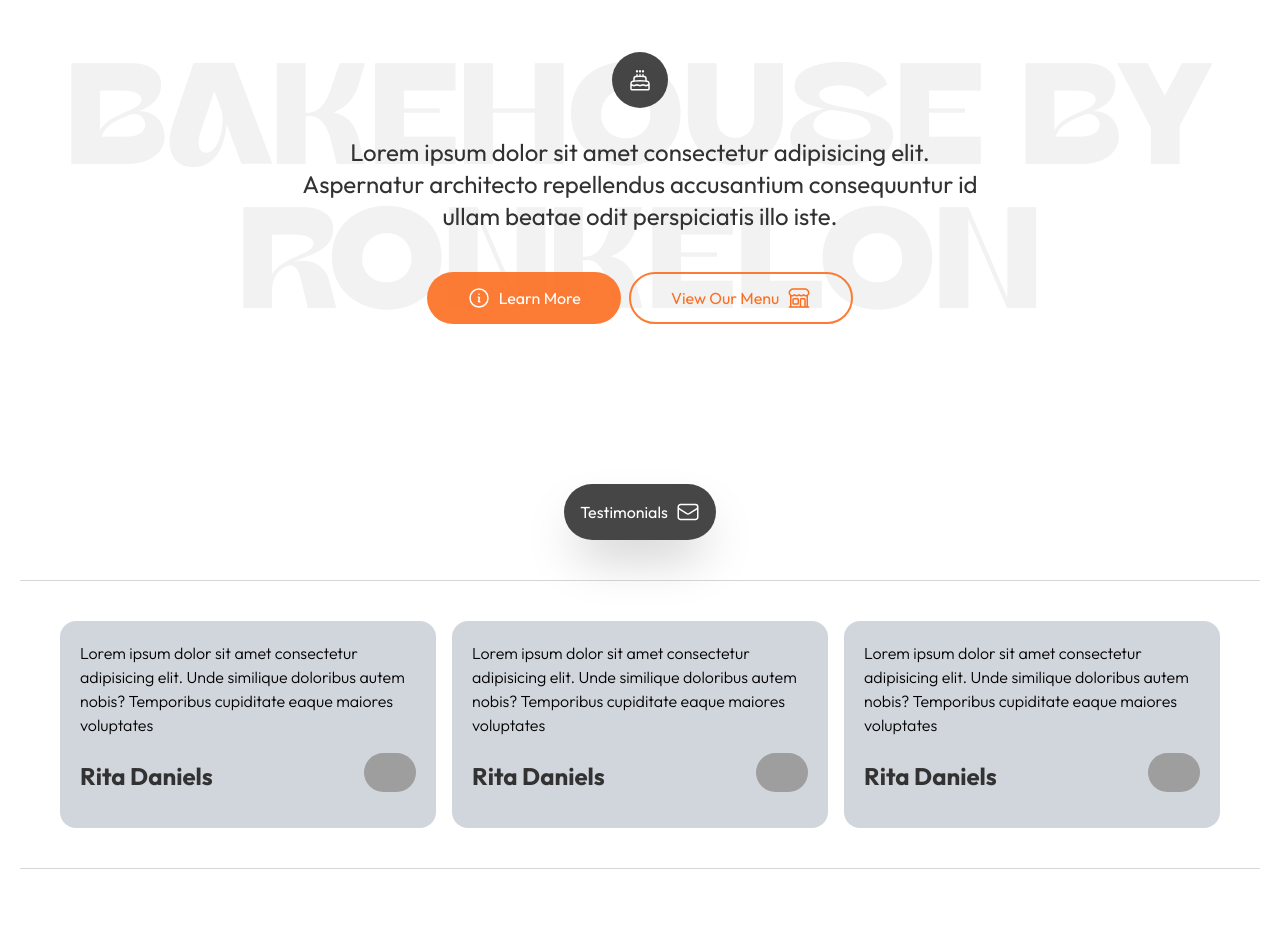
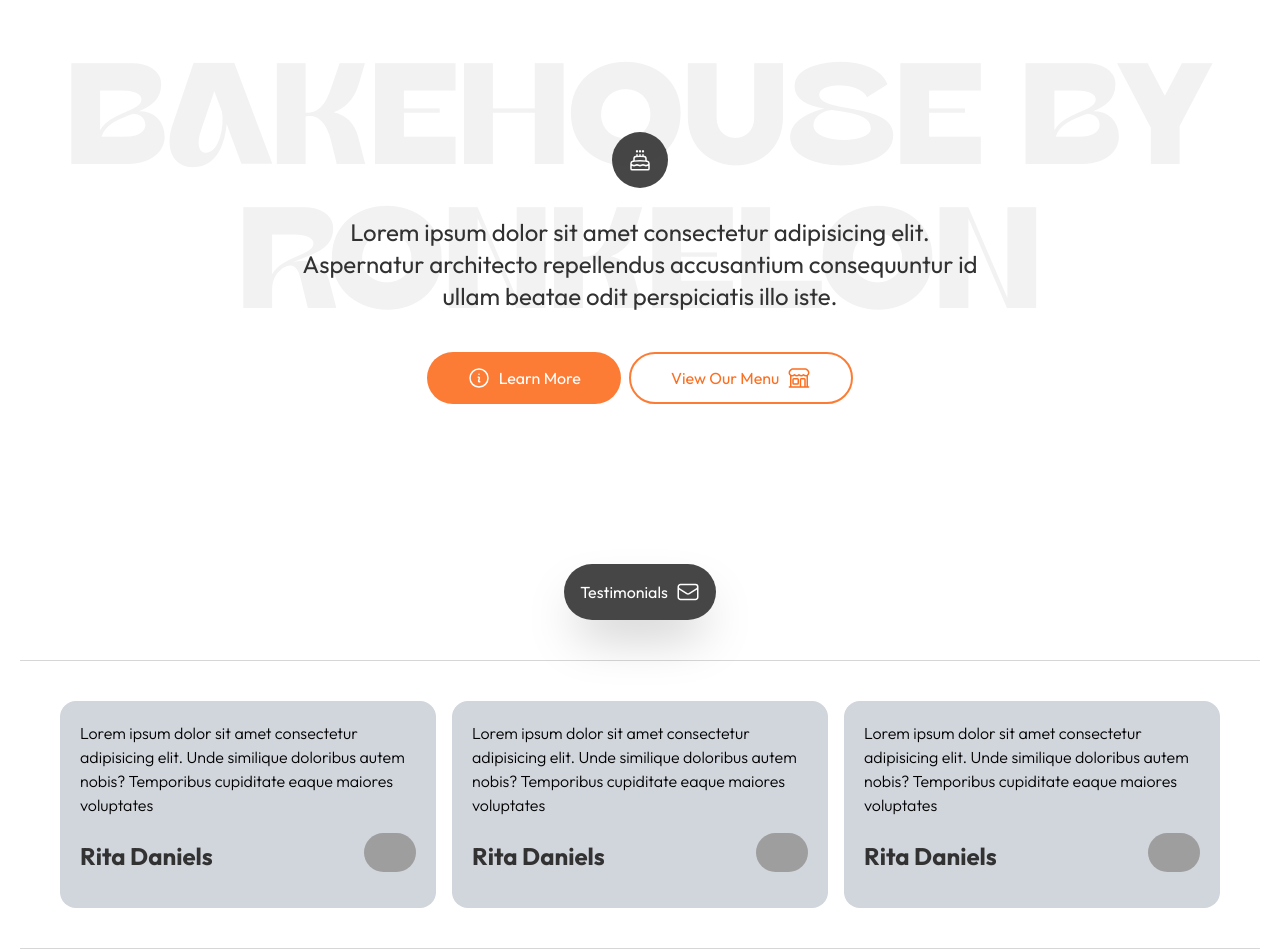
Before and after one commit to DGamer911/RonkelonCakes, a React (Vite) app: page / in a window 1280 px wide. Shown: the part 2240-3192 px from the top of the page. Built offline with nearby package versions, Linux system fonts and the light colour scheme; grey boxes are pictures that could not be loaded.

Commit message:
randomCommit

```diff
--- a/src/components/Section3.jsx
+++ b/src/components/Section3.jsx
@@ -5,7 +5,7 @@ import '../index.css'
 function Section3() {
   return (
     <div className="bg-[#fafafa)] relative p-5 flex-col flex justify-center items-center">
-      <div className="my-20 flex z-2 justify-center items-center flex-col">
+      <div className="mt-40 flex z-2 justify-center items-center flex-col">
         <div className="p-4 my-2 text-center text-white rounded-full bg-[var(--color-dark-gray)]/90">
           <svg
             xmlns="http://www.w3.org/2000/svg"
@@ -71,7 +71,7 @@ function Section3() {
         BAKEHOUSE BY<br></br> RONKELON
       </div>
       <div>
-        <div className="flex my-20  flex-col justify-center items-center">
+        <div className="flex my-40  flex-col justify-center items-center">
           <h2 className="bg-[var(--color-dark-gray)]/90 text-white shadow-2xl text-nowrap flex gap-2 lg:mt-0 mt-5  p-4 rounded-full max-w-[200px] text-center">
             Testimonials
             <svg
```
